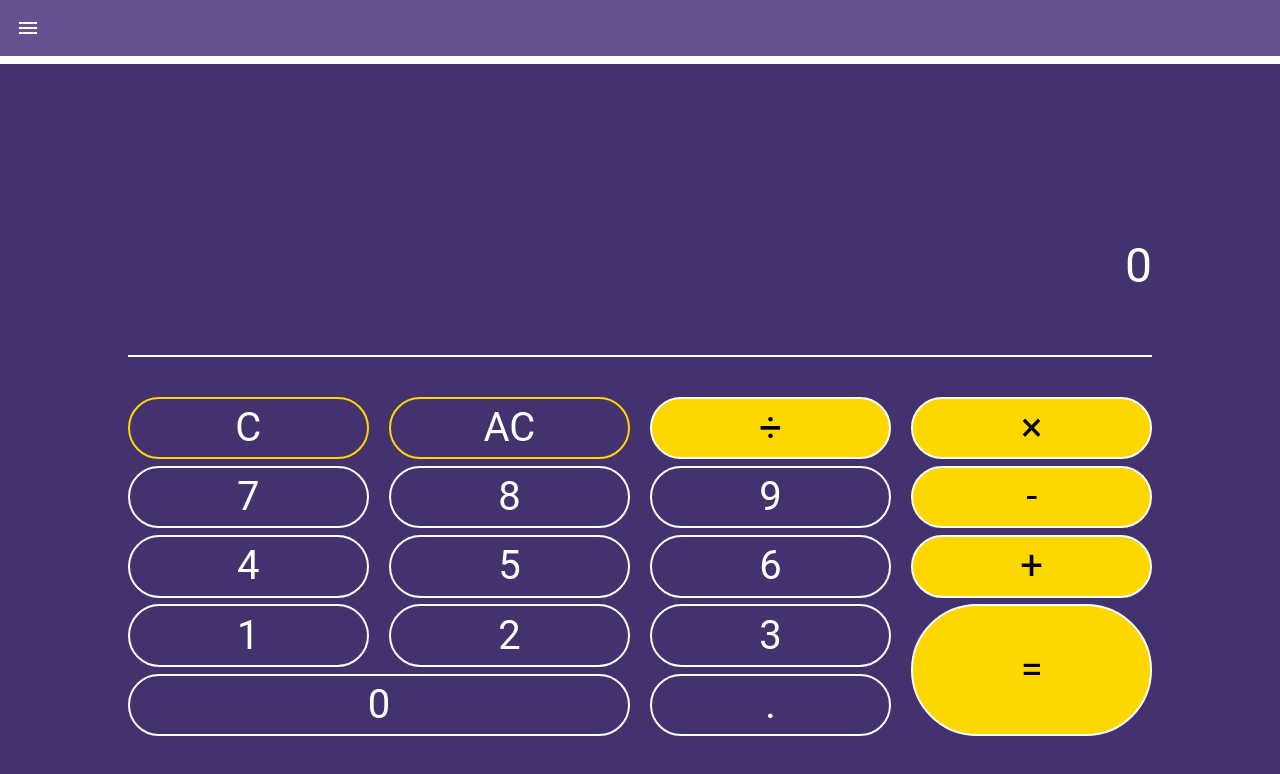
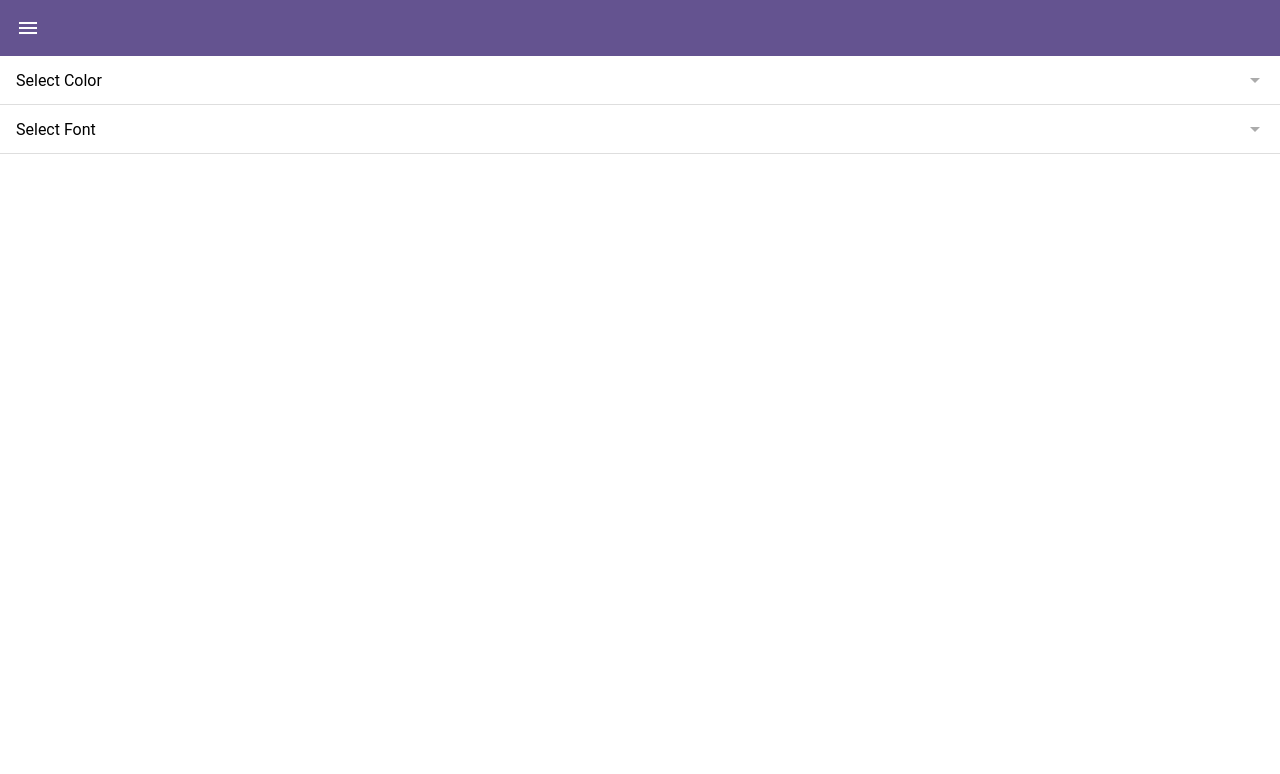
Before and after one commit to khoa0101/Calculator, a React (Create React App) app: page /setting in a window 1280 px wide. Shown: the top 774 px of the page. Built offline with nearby package versions, Linux system fonts and the light colour scheme.

Commit message:
Add setting layout

```diff
--- a/src/App.tsx
+++ b/src/App.tsx
@@ -2,6 +2,7 @@ import { Redirect, Route } from 'react-router-dom';
 import { IonApp, IonRouterOutlet } from '@ionic/react';
 import { IonReactRouter } from '@ionic/react-router';
 import Home from './pages/Home';
+import SettingForm from './pages/Setting.js';
 
 /* Core CSS required for Ionic components to work properly */
 import '@ionic/react/css/core.css';
@@ -36,7 +37,7 @@ const App: React.FC = () => (
           <Home />
         </Route>
         <Route exact path="/setting">
-          <Home />
+          <SettingForm />
         </Route>
       </IonRouterOutlet>
     </IonReactRouter>
--- a/src/components/menu.js
+++ b/src/components/menu.js
@@ -1,4 +1,4 @@
-import { IonContent, IonHeader, IonPage, IonToolbar, IonMenu, IonMenuButton, IonButtons, IonTitle, IonItem, IonList} from '@ionic/react';
+import { IonContent, IonHeader, IonToolbar, IonMenu, IonTitle, IonItem, IonList} from '@ionic/react';
 import { Link } from 'react-router-dom';
 
 const Menu = () => {
--- a/src/pages/Home.tsx
+++ b/src/pages/Home.tsx
@@ -1,4 +1,4 @@
-import { IonContent, IonHeader, IonPage, IonToolbar, IonMenu, IonMenuButton, IonButtons, IonTitle, IonItem, IonList} from '@ionic/react';
+import { IonContent, IonPage, IonToolbar, IonMenuButton, IonButtons} from '@ionic/react';
 import { Link } from 'react-router-dom';
 import ExploreContainer from '../components/ExploreContainer.js';
 import './Home.css';
--- a/src/pages/Setting.js
+++ b/src/pages/Setting.js
@@ -0,0 +1,44 @@
+import React from 'react';
+import {IonPage, IonToolbar, IonButtons, IonMenuButton, IonContent, IonItem, IonSelect, IonSelectOption, IonLabel} from '@ionic/react';
+import Menu from '../components/menu';
+
+class SettingForm extends React.Component{
+  constructor(props){
+    super(props);
+  }
+
+  render(){
+    return (
+      <IonPage>
+        <Menu />
+        <IonToolbar color='primary' id="first">
+          <IonButtons slot='start'>
+            <IonMenuButton></IonMenuButton>
+          </IonButtons>
+        </IonToolbar>
+        <IonContent fullscreen>
+          <IonItem>
+            <IonLabel>Select Color</IonLabel>
+            <IonSelect>
+              <IonSelectOption value="brown">Brown</IonSelectOption>
+              <IonSelectOption value="blonde">Blonde</IonSelectOption>
+              <IonSelectOption value="black">Black</IonSelectOption>
+              <IonSelectOption value="red">Red</IonSelectOption>
+            </IonSelect>
+          </IonItem>
+            <IonItem>
+            <IonLabel>Select Font</IonLabel>
+            <IonSelect>
+              <IonSelectOption value="brown">Brown</IonSelectOption>
+              <IonSelectOption value="blonde">Blonde</IonSelectOption>
+              <IonSelectOption value="black">Black</IonSelectOption>
+              <IonSelectOption value="red">Red</IonSelectOption>
+            </IonSelect>
+          </IonItem>
+        </IonContent>
+      </IonPage>
+    )
+  }
+}
+
+export default SettingForm;
```
